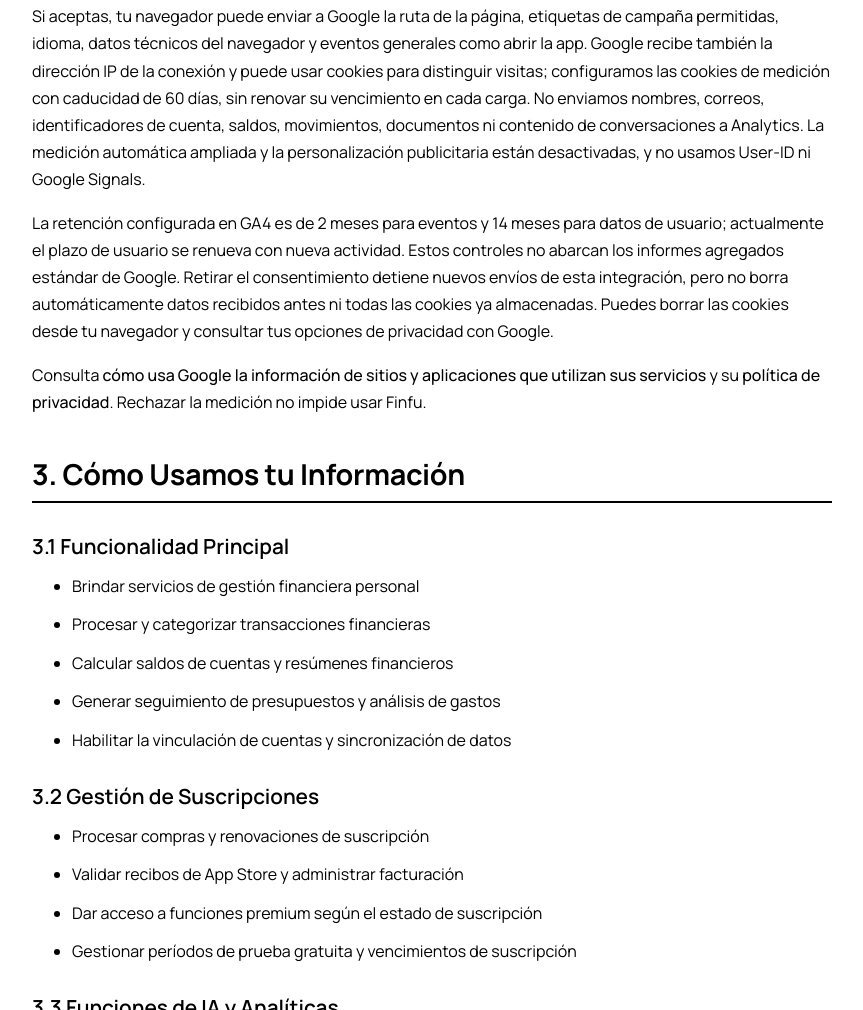
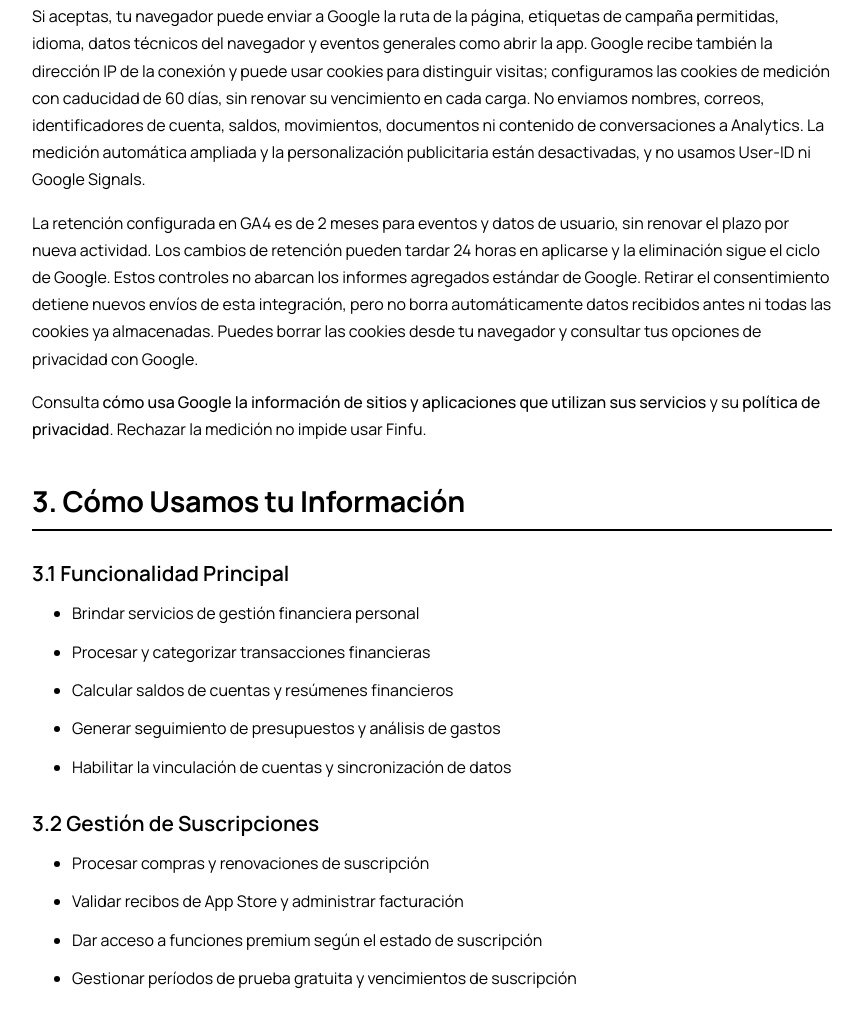
Before and after one commit to luisrosales-code/finfu-site, a plain HTML site: page privacy-es.html in a window 1280 px wide. Shown: the part 3168-4178 px from the top of the page, without its empty margins (208-1071 px from the left). Drawn offline with Linux system fonts and the light colour scheme.

Commit message:
Aplica retención GA4 de dos meses autorizada por el titular

```diff
--- a/privacy-es.html
+++ b/privacy-es.html
@@ -94,7 +94,7 @@
   <h3>2.9 Medición web opcional con Google Analytics</h3>
   <p>En finfuaiapp.com usamos Google Analytics 4 solo si aceptas la medición opcional. Nos ayuda a conocer las visitas, los canales de llegada y el uso general del sitio. La etiqueta no se carga antes de tu elección ni cuando eliges «Solo lo necesario». Puedes cambiar tu elección desde «Preferencias de medición» en el pie del sitio.</p>
   <p>Si aceptas, tu navegador puede enviar a Google la ruta de la página, etiquetas de campaña permitidas, idioma, datos técnicos del navegador y eventos generales como abrir la app. Google recibe también la dirección IP de la conexión y puede usar cookies para distinguir visitas; configuramos las cookies de medición con caducidad de 60 días, sin renovar su vencimiento en cada carga. No enviamos nombres, correos, identificadores de cuenta, saldos, movimientos, documentos ni contenido de conversaciones a Analytics. La medición automática ampliada y la personalización publicitaria están desactivadas, y no usamos User-ID ni Google Signals.</p>
-  <p>La retención configurada en GA4 es de 2 meses para eventos y 14 meses para datos de usuario; actualmente el plazo de usuario se renueva con nueva actividad. Estos controles no abarcan los informes agregados estándar de Google. Retirar el consentimiento detiene nuevos envíos de esta integración, pero no borra automáticamente datos recibidos antes ni todas las cookies ya almacenadas. Puedes borrar las cookies desde tu navegador y consultar tus opciones de privacidad con Google.</p>
+  <p>La retención configurada en GA4 es de 2 meses para eventos y datos de usuario, sin renovar el plazo por nueva actividad. Los cambios de retención pueden tardar 24 horas en aplicarse y la eliminación sigue el ciclo de Google. Estos controles no abarcan los informes agregados estándar de Google. Retirar el consentimiento detiene nuevos envíos de esta integración, pero no borra automáticamente datos recibidos antes ni todas las cookies ya almacenadas. Puedes borrar las cookies desde tu navegador y consultar tus opciones de privacidad con Google.</p>
   <p>Consulta <a href="https://policies.google.com/technologies/partner-sites">cómo usa Google la información de sitios y aplicaciones que utilizan sus servicios</a> y su <a href="https://policies.google.com/privacy">política de privacidad</a>. Rechazar la medición no impide usar Finfu.</p>
 
   <h2>3. Cómo Usamos tu Información</h2>
```
Also changed, not shown: privacy.html (+1 -1 lines).
